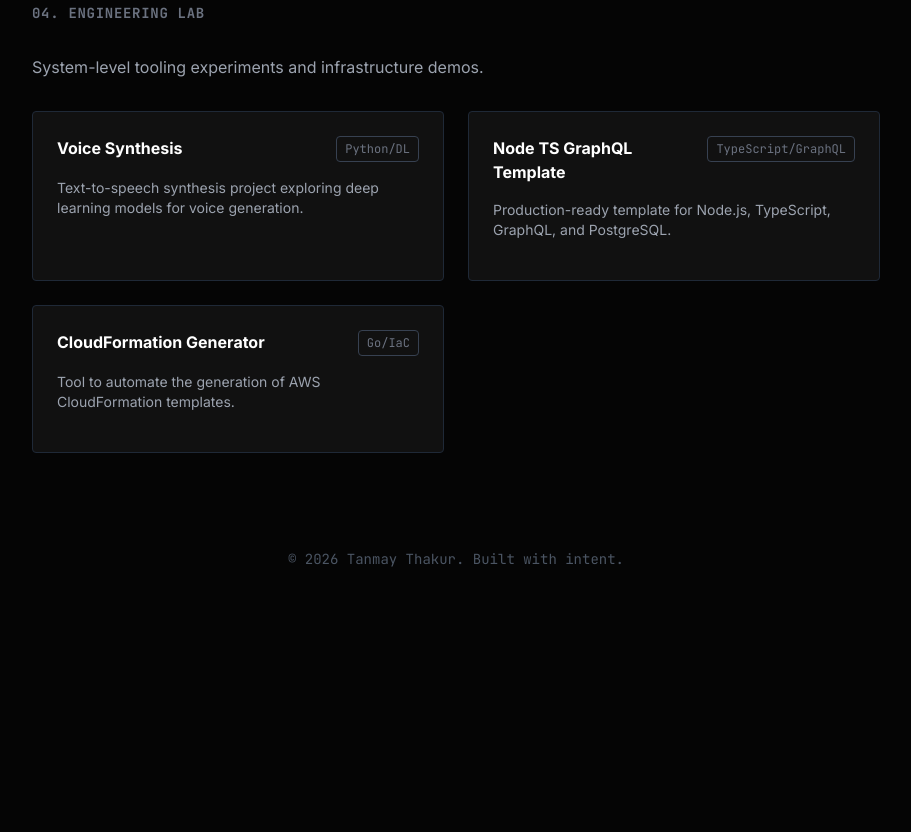
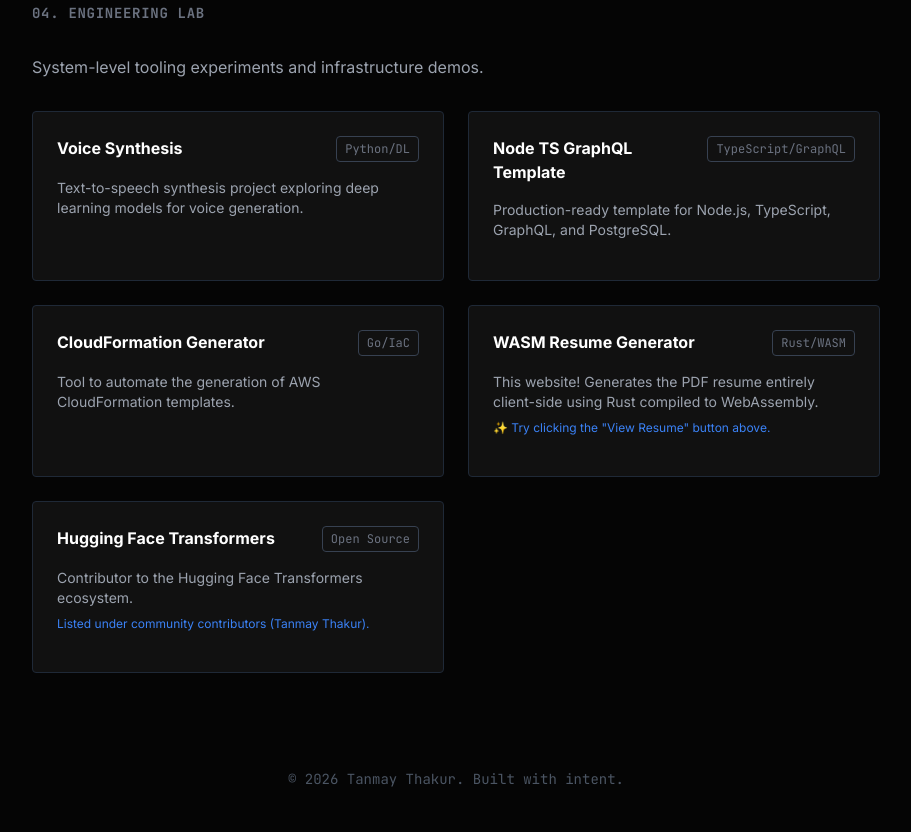
Before and after one commit to lordtt13/resume-website, a plain HTML site: page index.html in a window 1280 px wide. Shown: the part 2125-2957 px from the top of the page, without its empty margins (184-1095 px from the left). Before the commit the page ends 2814 px from the top, so only its background shows below. Drawn offline with nearby package versions, Linux system fonts and the light colour scheme; a script that the page names is missing.

```diff
--- a/index.html
+++ b/index.html
@@ -252,6 +252,30 @@
                     <p class="text-sm text-gray-400 mb-4">Tool to automate the generation of AWS CloudFormation templates.</p>
                 </a>
 
+                <!-- Resume Generator (WASM) -->
+                <a href="https://github.com/lordtt13/resume-website" target="_blank" class="group block p-6 bg-gray-900 border border-gray-800 rounded hover:border-accent transition-colors">
+                    <div class="flex justify-between items-start mb-4">
+                        <h4 class="font-bold text-white group-hover:text-accent transition-colors">WASM Resume Generator</h4>
+                        <span class="text-xs font-mono text-gray-500 border border-gray-700 rounded px-2 py-1">Rust/WASM</span>
+                    </div>
+                    <p class="text-sm text-gray-400 mb-4">
+                        This website! Generates the PDF resume entirely client-side using Rust compiled to WebAssembly.
+                        <span class="text-accent text-xs block mt-2">✨ Try clicking the "View Resume" button above.</span>
+                    </p>
+                </a>
+
+                <!-- Hugging Face Transformers Contribution -->
+                <a href="https://huggingface.co/docs/transformers/en/community" target="_blank" class="group block p-6 bg-gray-900 border border-gray-800 rounded hover:border-accent transition-colors">
+                    <div class="flex justify-between items-start mb-4">
+                        <h4 class="font-bold text-white group-hover:text-accent transition-colors">Hugging Face Transformers</h4>
+                        <span class="text-xs font-mono text-gray-500 border border-gray-700 rounded px-2 py-1">Open Source</span>
+                    </div>
+                    <p class="text-sm text-gray-400 mb-4">
+                        Contributor to the Hugging Face Transformers ecosystem.
+                        <span class="text-accent text-xs block mt-2">Listed under community contributors (Tanmay Thakur).</span>
+                    </p>
+                </a>
+
             </div>
         </section>
 
```
Also changed, not shown: .github/workflows/deploy.yml (added), vercel.json (deleted), 1 other file.
